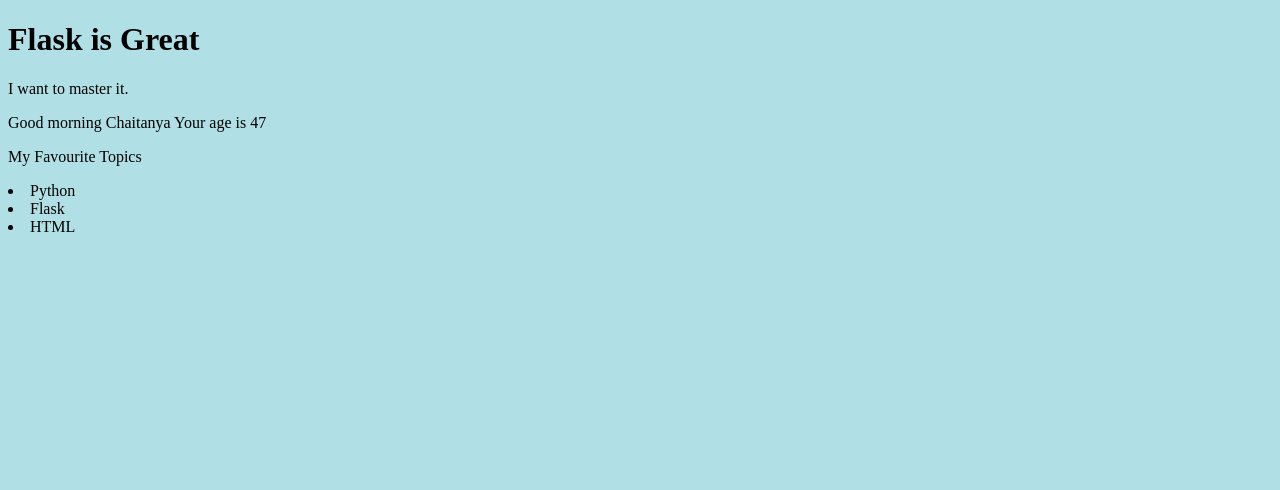
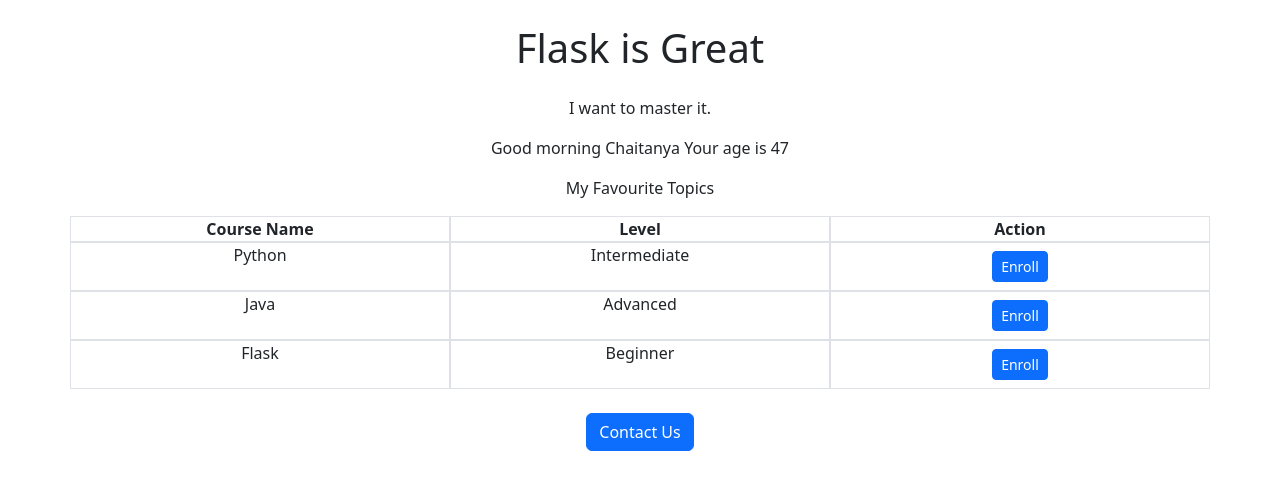
Before and after one commit to ctalpade/learnflask, a Flask app: page / in a window 1280 px wide. Shown: the top 490 px of the page. Run offline with Flask 3, Linux system fonts and the light colour scheme.

Commit message:
more learnings

```diff
--- a/app.py
+++ b/app.py
@@ -1,7 +1,27 @@
-from flask import Flask
+from flask import Flask, jsonify
 from flask import render_template
 
 app = Flask(__name__)
+
+courses = [
+    {
+        'name': 'Python',
+        'level': 'Intermediate'
+    },
+    {
+        'name': 'Java',
+        'level': 'Advanced'
+    },
+    {
+        'name': 'Flask',
+        'level': 'Beginner'
+    },
+]
+
+
+@app.route("/api/listtopics")
+def list_topics():
+    return jsonify(courses)
 
 
 @app.route("/")
@@ -10,7 +30,7 @@
                            params={
                                'name': 'Chaitanya',
                                'age': 47,
-                               'topics': ['Python', 'Flask', 'HTML']
+                               'courses': courses
                            })
 
 
--- a/templates/hello.html
+++ b/templates/hello.html
@@ -2,16 +2,21 @@
 <html>
 <head>
 <title>Flask Learning Journey</title>
+  <meta charset="utf-8">
+  <meta name="viewport" content="width=device-width, initial-scale=1">
+  <link href="https://cdn.jsdelivr.net/npm/bootstrap@5.3.3/dist/css/bootstrap.min.css" rel="stylesheet" integrity="sha384-QWTKZyjpPEjISv5WaRU9OFeRpok6YctnYmDr5pNlyT2bRjXh0JMhjY6hW+ALEwIH" crossorigin="anonymous">
 </head>
-<body style="background-color:powderblue;">
+<body>
+  <script src="https://cdn.jsdelivr.net/npm/bootstrap@5.3.3/dist/js/bootstrap.bundle.min.js" integrity="sha384-YvpcrYf0tY3lHB60NNkmXc5s9fDVZLESaAA55NDzOxhy9GkcIdslK1eN7N6jIeHz" crossorigin="anonymous"></script>
 
-<h1>Flask is Great</h1>
+<div class="container text-center">
+<h1 class="text-center mt-4 mb-4">Flask is Great</h1>
 <p>I want to master it.</p>
   <p>Good morning {{params.name}} Your age is {{params.age}}</p>
   <p>My Favourite Topics</p>
-  {% for i in params.topics %}
-    <li>{{i}}</li>
-    {% endfor %}
+  {% include "items1.html" %}
+  <button class="mt-4 btn btn-primary"">Contact Us</button>
+  </div>
 
 </body>
 </html>
--- /dev/null
+++ b/templates/items1.html
@@ -0,0 +1,15 @@
+<div>
+<div class="row ">
+    <div class="col-4 border fw-bold">Course Name</div>
+    <div class="col-4 fw-bold border">Level</div>
+  <div class="col-4 fw-bold border">Action</div>
+</div>
+
+{% for item in params.courses%}
+<div class="row ">
+<div class="col-4 border">{{item.name}}</div>
+<div class="col-4 border">{{item.level}}</div>
+<div class="col-4 border"><button class="btn btn-primary mb-2 mt-2 btn-sm">Enroll</button></div>
+</div>
+{% endfor %}
+  </div>
```
